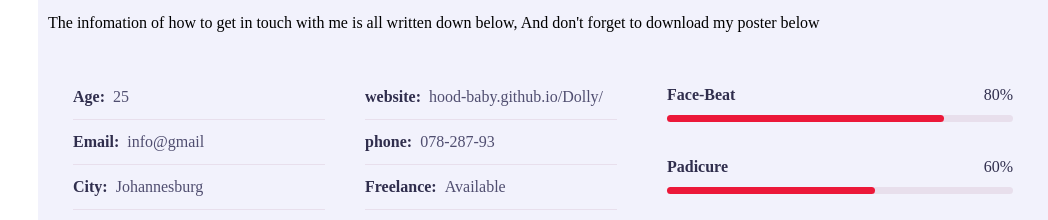
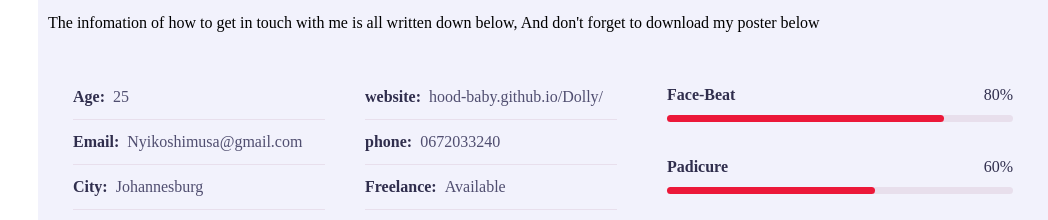
Before and after one commit to Hood-Baby/Dolly, a plain HTML site: page index.html in a window 1280 px wide. Shown: the part 1020-1240 px from the top of the page, without its empty margins (232-1280 px from the left). Drawn offline with Linux system fonts and the light colour scheme; a web font is replaced by a local one.

Commit message:
Update index.html

```diff
--- a/index.html
+++ b/index.html
@@ -73,10 +73,10 @@
                                         <p>website: <span>hood-baby.github.io/Dolly/</span></p>
                                     </div>
                                     <div class="info-item padd-15">
-                                        <p>Email: <span>info@gmail</span></p>
+                                        <p>Email: <span>Nyikoshimusa@gmail.com</span></p>
                                     </div>
                                     <div class="info-item padd-15">
-                                        <p>phone: <span>078-287-93</span></p>
+                                        <p>phone: <span>0672033240</span></p>
                                     </div>
                                     <div class="info-item padd-15">
                                         <p>City: <span>Johannesburg</span></p>
```
